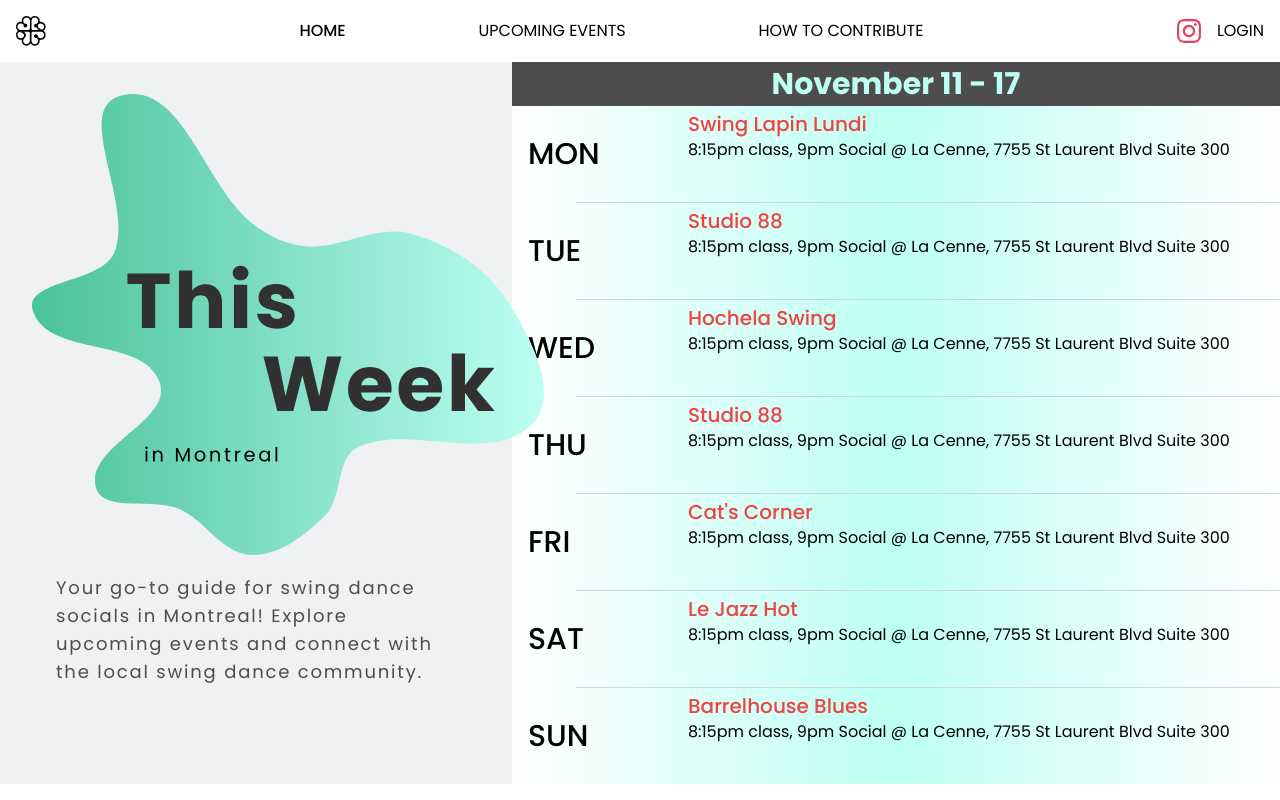
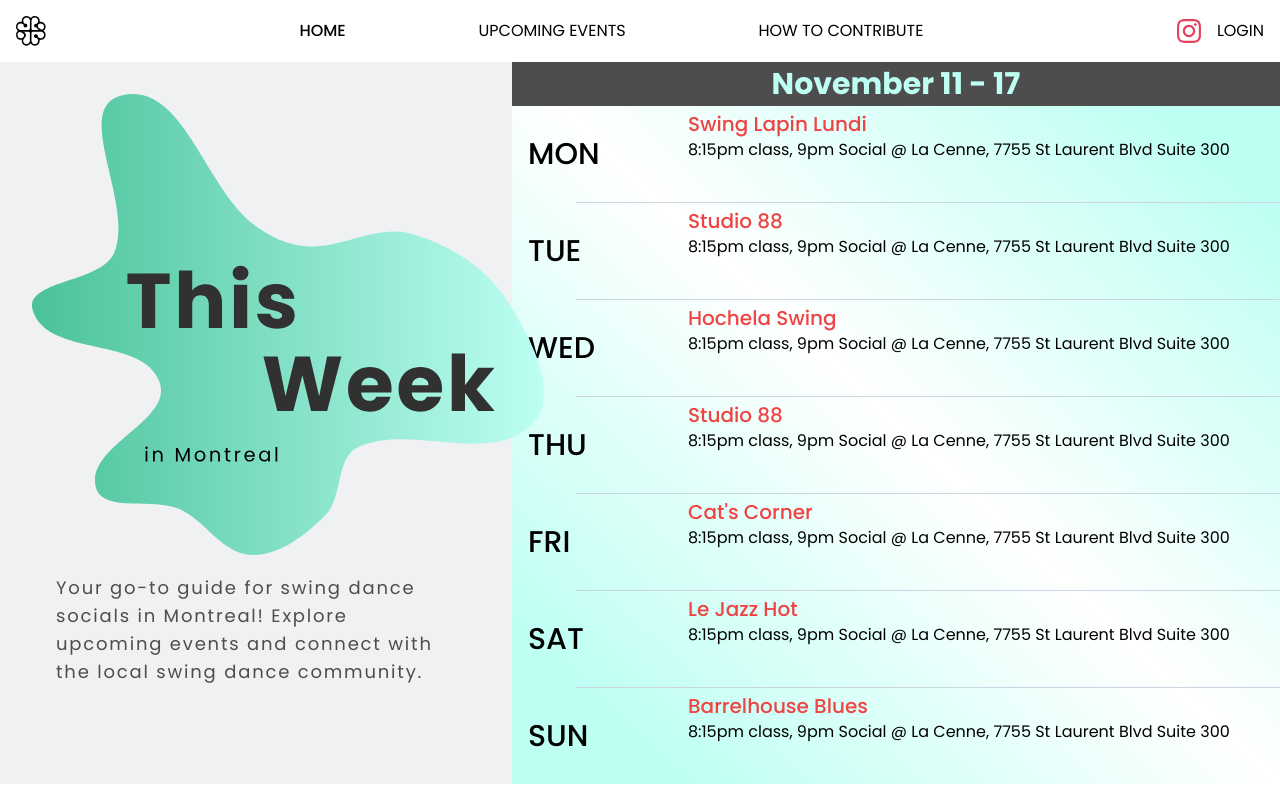
Before and after one commit to justinkwanchan/swing-schedule, a Next.js app in the folder front-end/: page / in a window 1280 px wide. Shown: the top 800 px of the page. Built offline with nearby package versions, Linux system fonts and the light colour scheme.

Commit message:
Rotate Flyer background gradient

```diff
--- a/front-end/src/app/components/flyer/index.tsx
+++ b/front-end/src/app/components/flyer/index.tsx
@@ -51,7 +51,7 @@ export default function Flyer() {
     },
   ];
   return (
-    <div className="grow bg-gradient-to-r from-white via-aero-blue to-white">
+    <div className="grow bg-gradient-to-tr from-aero-blue from-10% via-white to-aero-blue to-90%">
       <h1 className="text-center bg-dark-grey text-aero-blue text-xl font-bold py-1 sm:text-3xl 2xl:text-5xl 2xl:py-3">
         November 11 - 17
       </h1>
```
